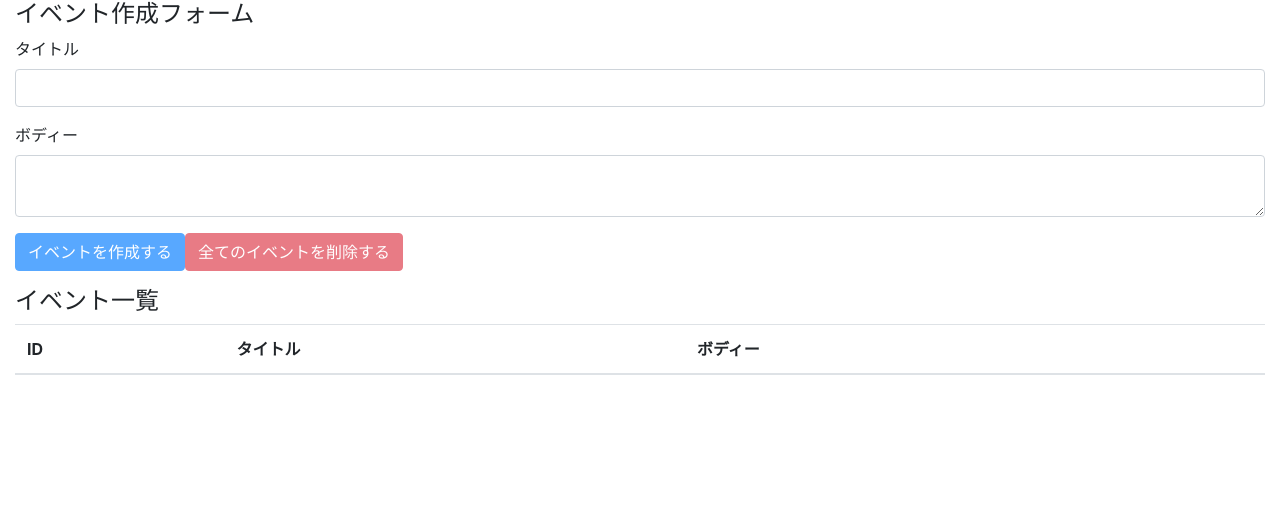
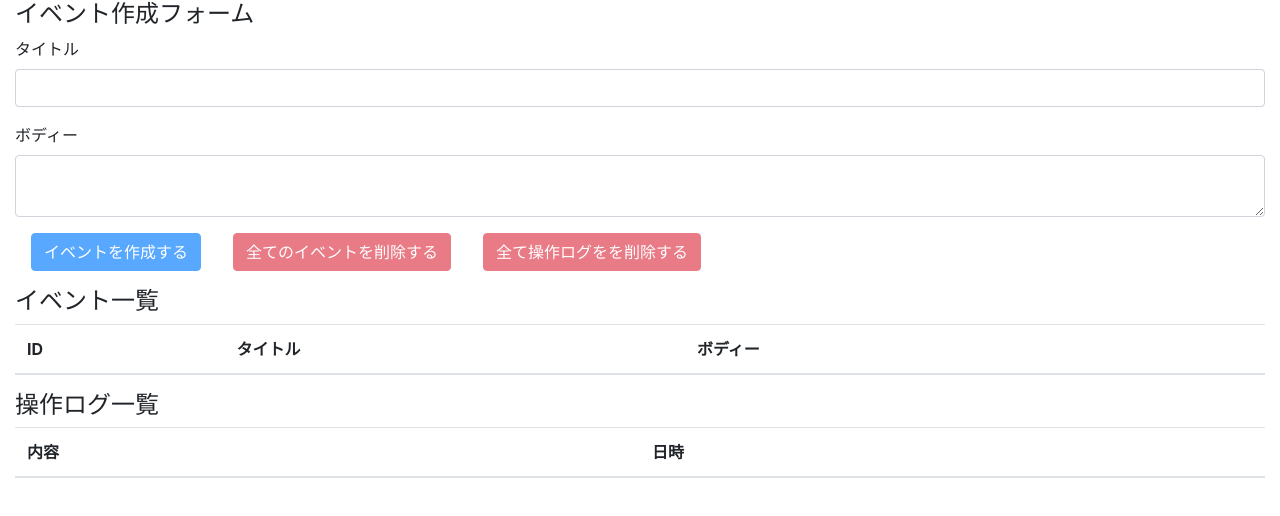
Before and after one commit to dodo-donguri/react-hooks, a React (Create React App) app in the folder my-app/: page / in a window 1280 px wide. Shown: the top 516 px of the page. Built offline with nearby package versions, Linux system fonts and the light colour scheme.

Commit message:
display operationLogs

```diff
--- a/my-app/src/components/App.js
+++ b/my-app/src/components/App.js
@@ -4,6 +4,7 @@
 
 import EventForm from "./EventForm";
 import Events from "./Events";
+import OperationLogs from "./OperationLogs";
 import AppContext from "../contexts/AppContext"
 
 import reducer from "../reducers";
@@ -21,6 +22,7 @@
     <div className="container-fluid">
       <EventForm />
       <Events />
+      <OperationLogs />
     </div>
     </AppContext.Provider>
   );
--- a/my-app/src/components/Event.js
+++ b/my-app/src/components/Event.js
@@ -1,16 +1,23 @@
 import React, { useContext } from "react";
 
-import { DELETE_EVENT } from "../actions/index"
-import AppContext from "../contexts/AppContext"
-
+import { DELETE_EVENT, ADD_OPERATION_LOG } from "../actions/index";
+import AppContext from "../contexts/AppContext";
+import { timeCurrentIso8601 } from "../utils";
 
 const Event = ({ event }) => {
-  const { dispatch } = useContext(AppContext)
+  const { dispatch } = useContext(AppContext);
   const id = event.id;
   const handleClickDeleteButton = () => {
-    const result = window.confirm( `イベント(id=${id})を本当に削除しても良いですか？`)
-    if(result) {
-        dispatch({ type: DELETE_EVENT, id });
+    const result = window.confirm(
+      `イベント(id=${id})を本当に削除しても良いですか？`
+    );
+    if (result) {
+      dispatch({ type: DELETE_EVENT, id });
+      dispatch({
+        type: ADD_OPERATION_LOG,
+        description: `イベント(id=${id}を削除しました。)`,
+        operatedAt: timeCurrentIso8601()
+      });
     }
   };
   return (
--- a/my-app/src/components/EventForm.js
+++ b/my-app/src/components/EventForm.js
@@ -6,7 +6,7 @@
   DELETE_ADD_OPERATION_LOGS,
 } from "../actions";
 import AppContext from "../contexts/AppContext";
-import { timeCurrentIso8601 } from "../utils"
+import { timeCurrentIso8601 } from "../utils";
 
 const EventForm = () => {
   const { state, dispatch } = useContext(AppContext);
@@ -26,8 +26,8 @@
     dispatch({
       type: ADD_OPERATION_LOG,
       description: "イベントを作成しました。",
-      operatedAt: timeCurrentIso8601()
-    })
+      operatedAt: timeCurrentIso8601(),
+    });
 
     setTitle("");
     setBody("");
@@ -43,8 +43,16 @@
       dispatch({
         type: ADD_OPERATION_LOG,
         description: "全てのイベントを削除しました。",
-        operatedAt: timeCurrentIso8601()
-      })
+        operatedAt: timeCurrentIso8601(),
+      });
+    }
+  };
+
+  const deleteAlloperationLogs = (e) => {
+    e.preventDefault();
+    const result = window.confirm("全ての操作ログを削除しても良いですか？");
+    if (result) {
+      dispatch({ type: DELETE_ADD_OPERATION_LOGS });
     }
   };
 
@@ -74,18 +82,25 @@
         </div>
 
         <button
-          className="btn btn-primary my-3"
+          className="btn btn-primary m-3"
           onClick={addEvent}
           disabled={unCreatable}
         >
           イベントを作成する
         </button>
         <button
-          className="btn btn-danger my-3"
+          className="btn btn-danger m-3"
           onClick={deleteAllEvents}
           disabled={state.events.length === 0}
         >
           全てのイベントを削除する
+        </button>
+        <button
+          className="btn btn-danger m-3"
+          onClick={deleteAlloperationLogs}
+          disabled={state.operationLogs.length === 0}
+        >
+          全て操作ログをを削除する
         </button>
       </form>
     </>
--- a/my-app/src/components/Events.js
+++ b/my-app/src/components/Events.js
@@ -4,7 +4,6 @@
 
 const Events = () => {
   const { state } = useContext(AppContext)
-  console.log(state.events.length)
   return (
     <>
       <h4>イベント一覧</h4>
--- /dev/null
+++ b/my-app/src/components/OperationLog.js
@@ -0,0 +1,15 @@
+import React from "react";
+
+
+
+const OperationLog = ({ operationLog }) => {
+
+  return (
+    <tr>
+      <td>{operationLog.description}</td>
+      <td>{operationLog.operatedAt}</td>
+    </tr>
+  );
+};
+
+export default OperationLog;
--- /dev/null
+++ b/my-app/src/components/OperationLogs.js
@@ -0,0 +1,31 @@
+import React, { useContext } from "react";
+import AppContext from "../contexts/AppContext";
+
+import OperationLog from "./OperationLog";
+
+const OperationLogs = () => {
+  const { state } = useContext(AppContext)
+  return (
+    <>
+      <h4>操作ログ一覧</h4>
+      <table className="table table-hover">
+        <thead>
+          <tr>
+            <th>内容</th>
+            <th>日時</th>
+          </tr>
+        </thead>
+        <tbody>
+          {state.operationLogs.map((operationLog, index) => {
+            return <OperationLog key={index} operationLog={operationLog} />
+          })}
+        </tbody>
+        <tbody>
+
+        </tbody>
+      </table>
+    </>
+  );
+};
+
+export default OperationLogs;
```
Also changed, not shown: 1 other file (tests, documents, lock files or other folders).
